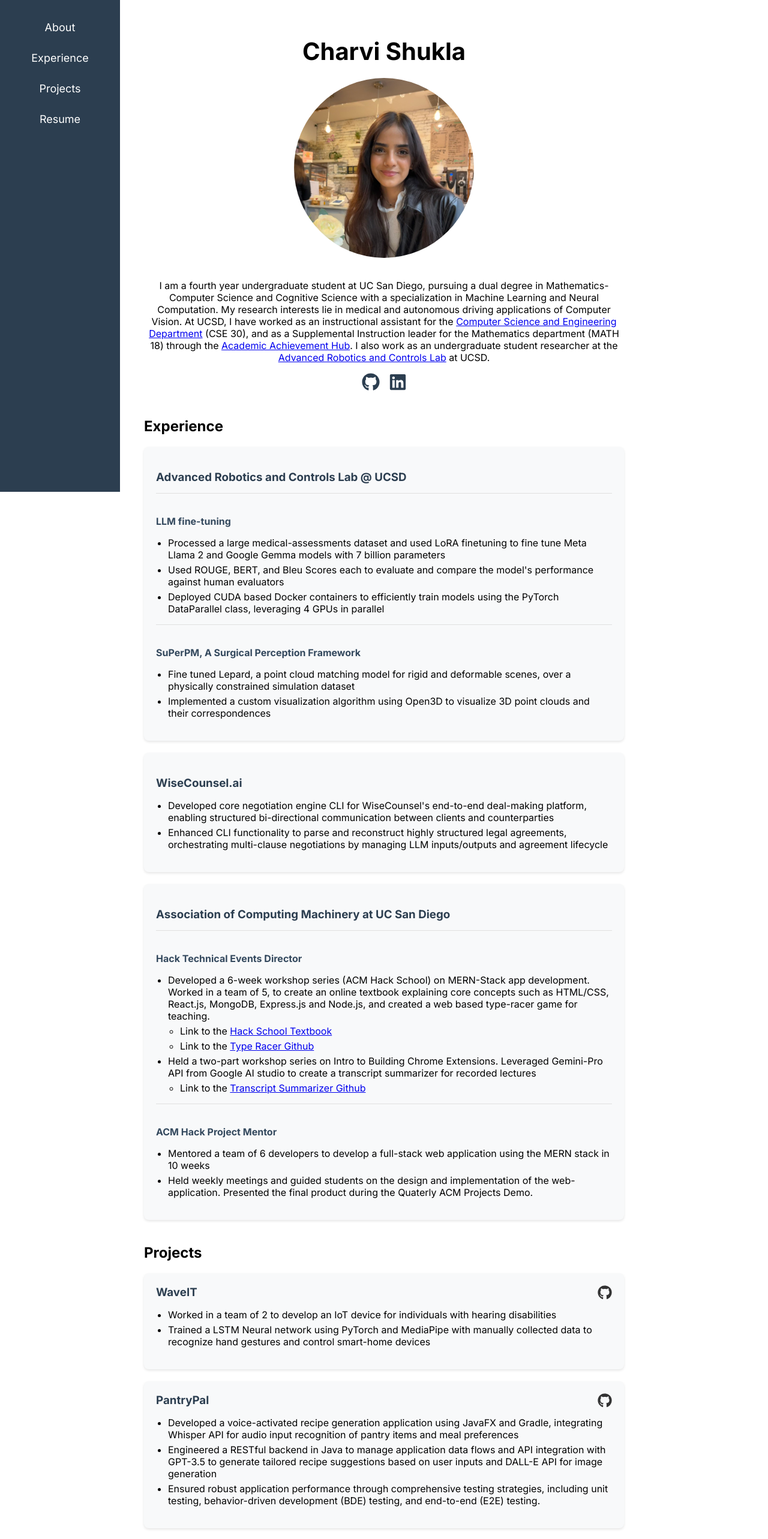
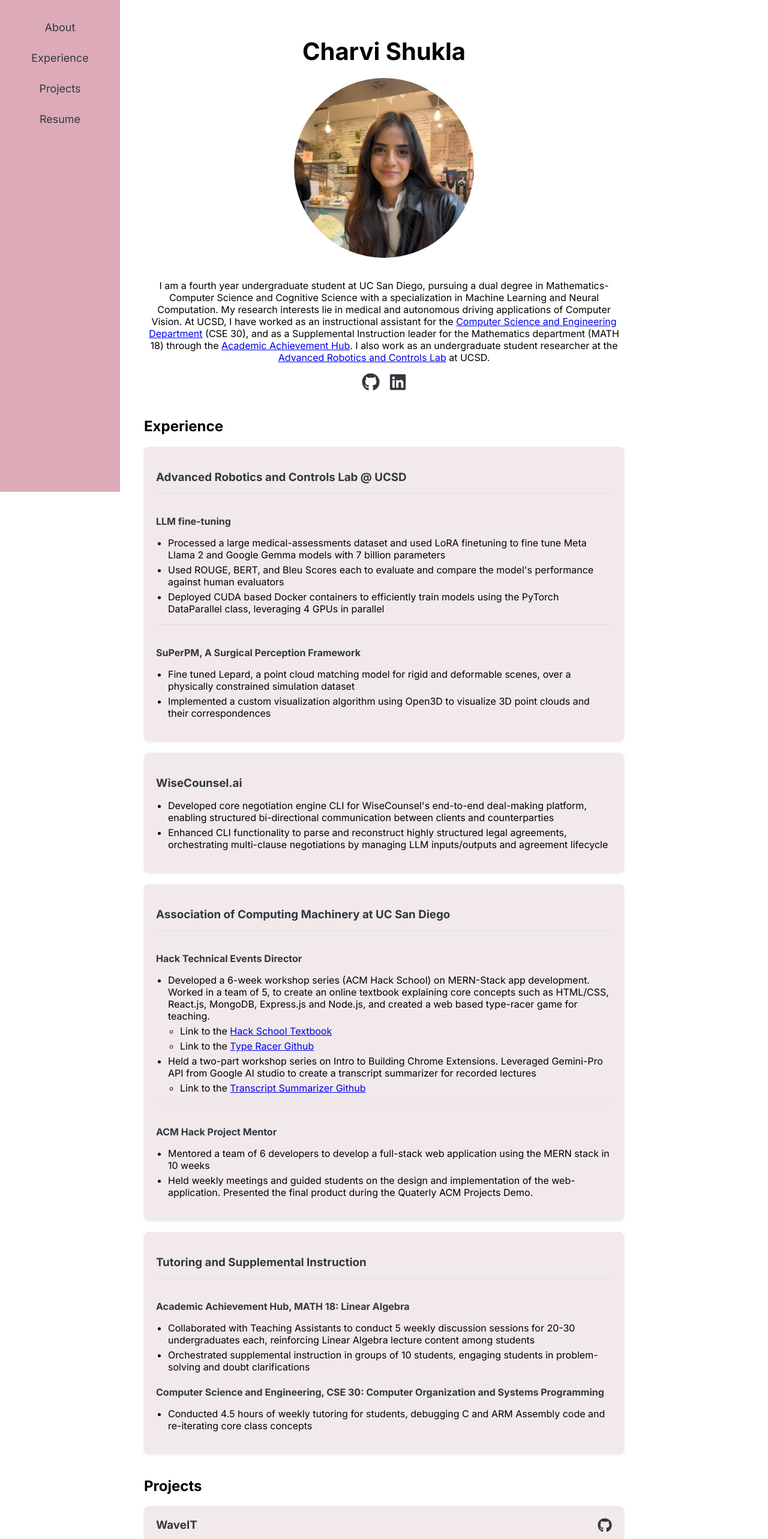
Before and after one commit to charvishukla/charvi-website, a Next.js app: page / in a window 1280 px wide. Shown: the top 2566 px of the page at 60% size. Built offline with nearby package versions, Linux system fonts and the light colour scheme.

Commit message:
Modify colors

```diff
--- a/src/app/SideNav.module.css
+++ b/src/app/SideNav.module.css
@@ -2,7 +2,7 @@
     width: 200px;
     height: 100vh;
     position: fixed;
-    background-color: #2c3e50;
+    background-color:#ddaab8;
     padding-top: 20px;
     top: 0;
     left: 0;
@@ -14,7 +14,7 @@
 
   .item {
     padding: 15px 20px;
-    color: white;
+    color: #31383f;
     text-decoration: none;
     font-size: 18px;
     transition: background-color 0.3s;
@@ -23,5 +23,5 @@
   }
 
   .item:hover {
-    background-color: #34495e;
+    background-color: #dd8ea4;
   }
--- a/src/app/page.js
+++ b/src/app/page.js
@@ -140,7 +140,6 @@ export default function Home() {
                       <li className={styles.linkItem}>Link to the <a href="https://github.com/acmucsd/chrome-extension-workshop/tree/main/transcriptsummerizer">Transcript Summarizer Github</a></li>
                   </ul>
                 </ul>
-
               </div>
               <div className={styles.cardSubsection}>
                 <h4>ACM Hack Project Mentor</h4>
@@ -157,6 +156,22 @@ export default function Home() {
                 </ul>
               </div>
             </div>
+            <div className={styles.card}>
+              <h3>Tutoring and Supplemental Instruction</h3>
+              <div className={styles.cardSubsection}>
+              <h4>Academic Achievement Hub, MATH 18: Linear Algebra</h4>
+              <ul className="${styles.list} ${styles.listLevel1}">
+              <li className={styles.listItem}>Collaborated with Teaching Assistants to conduct 5 weekly discussion sessions for 20-30 undergraduates each, reinforcing Linear Algebra lecture content among students</li>
+              <li className={styles.listItem}>Orchestrated supplemental instruction in groups of 10 students, engaging students in problem-solving and doubt clarifications </li>
+              </ul>
+              <h4>Computer Science and Engineering, CSE 30: Computer Organization and Systems Programming</h4>
+              <ul className="${styles.list} ${styles.listLevel1}">
+              <li className={styles.listItem}>Conducted 4.5 hours of weekly tutoring for students, debugging C and ARM Assembly code and re-iterating core class concepts
+              </li>
+              </ul>
+              </div>
+            </div>
+
           </div>
         </section>
 
--- a/src/app/page.module.css
+++ b/src/app/page.module.css
@@ -43,12 +43,12 @@
 }
 
 .socialLinks a {
-  color: #2c3e50;
+  color: #31383f;
   transition: color 0.3s;
 }
 
 .socialLinks a:hover {
-  color: #3498db;
+  color: #dd8ea4;
 }
 
 .cardContainer {
@@ -58,7 +58,7 @@
 }
 
 .card {
-  background-color: #f8f9fa;
+  background-color: #f2e9eb;
   border-radius: 8px;
   padding: 20px;
   box-shadow: 0 2px 4px rgba(0, 0, 0, 0.1);
@@ -82,12 +82,12 @@
 
 .card h3 {
   margin-bottom: 10px;
-  color: #2c3e50;
+  color: #31383f;
 }
 
 .card h4 {
   margin-bottom: 10px;
-  color: #34495e;
+  color: #31383f;
 }
 
 .card ul {
@@ -100,7 +100,7 @@
 
 .downloadButton {
   display: inline-block;
-  background-color: #3498db;
+  background-color: #ddaab8;
   color: white;
   padding: 10px 20px;
   border-radius: 5px;
@@ -116,12 +116,12 @@
   position: absolute;
   top: 20px;
   right: 20px;
-  color: #333;
+  color: #31383f;
   transition: color 0.3s ease;
 }
 
 .githubLink:hover {
-  color: #3498db;
+  color: #dd8ea4;
 }
 
 @media (max-width: 768px) {
@@ -157,8 +157,3 @@
 .linkItem {
   margin-bottom: 5px;
 }
-
-.link {
-  color: #3498db;
-  text-decoration: none;
-}
```
